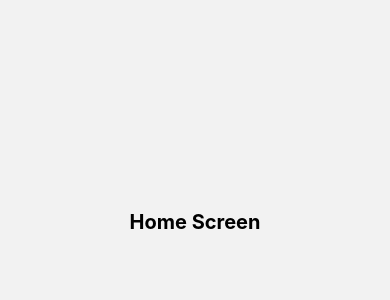
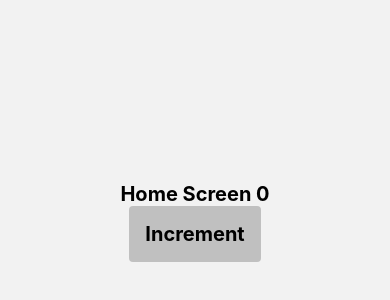
Before and after one commit to dflourusso/giphy-search, a React Native app: screen /HomeScreen in a window 390 px wide. Shown: the part 200-500 px from the top of the page. Built offline with nearby package versions, Linux system fonts and the light colour scheme.

Commit message:
build: configure redux and redux-saga

```diff
--- a/App.tsx
+++ b/App.tsx
@@ -1,8 +1,10 @@
 import { StatusBar } from 'expo-status-bar'
 import React from 'react'
 import { SafeAreaProvider } from 'react-native-safe-area-context'
+import { Provider } from 'react-redux'
 import useCachedResources from './hooks/useCachedResources'
 import Navigation from './navigation'
+import { store } from './store'
 
 const App: React.FC = () => {
   const isLoadingComplete = useCachedResources()
@@ -11,10 +13,12 @@ const App: React.FC = () => {
     return null
   }
   return (
-    <SafeAreaProvider>
-      <Navigation />
-      <StatusBar />
-    </SafeAreaProvider>
+    <Provider store={store}>
+      <SafeAreaProvider>
+        <Navigation />
+        <StatusBar />
+      </SafeAreaProvider>
+    </Provider>
   )
 }
 
--- /dev/null
+++ b/components/IncrementButton/index.tsx
@@ -0,0 +1,19 @@
+import * as React from 'react'
+import { Container, Text } from './styles'
+
+type IncrementButtonProps = {
+  onPress?: () => void
+}
+
+const IncrementButton: React.FC<IncrementButtonProps> = ({
+  // eslint-disable-next-line @typescript-eslint/no-empty-function
+  onPress = () => {},
+}) => {
+  return (
+    <Container onPress={onPress}>
+      <Text>Increment</Text>
+    </Container>
+  )
+}
+
+export default IncrementButton
--- /dev/null
+++ b/components/IncrementButton/styles.tsx
@@ -0,0 +1,12 @@
+import styled from 'styled-components/native'
+
+export const Container = styled.TouchableOpacity`
+  padding: 16px;
+  background-color: silver;
+  border-radius: 4px;
+`
+
+export const Text = styled.Text`
+  font-size: 20px;
+  font-weight: bold;
+`
--- a/package.json
+++ b/package.json
@@ -19,6 +19,7 @@
     "@react-navigation/bottom-tabs": "^6.0.5",
     "@react-navigation/native": "^6.0.2",
     "@react-navigation/native-stack": "^6.1.0",
+    "@reduxjs/toolkit": "^1.7.1",
     "axios": "^0.24.0",
     "expo": "~43.0.2",
     "expo-asset": "~8.4.3",
@@ -34,6 +35,9 @@
     "react-native-safe-area-context": "3.3.2",
     "react-native-screens": "~3.8.0",
     "react-native-web": "0.17.1",
+    "react-redux": "^7.2.6",
+    "redux": "^4.1.2",
+    "redux-saga": "^1.1.3",
     "styled-components": "^5.3.3"
   },
   "devDependencies": {
--- a/screens/HomeScreen/index.tsx
+++ b/screens/HomeScreen/index.tsx
@@ -1,10 +1,18 @@
 import * as React from 'react'
+import { useDispatch, useSelector } from 'react-redux'
+import IncrementButton from '../../components/IncrementButton'
+import { RootState } from '../../store'
+import { helloActions } from '../../store/ducks/hello'
 import { Container, Title } from './styles'
 
 const HomeScreen: React.FC = () => {
+  const dispatch = useDispatch()
+  const counter = useSelector((state: RootState) => state.helloReducer.counter)
+
   return (
     <Container>
-      <Title>Home Screen</Title>
+      <Title>Home Screen {counter}</Title>
+      <IncrementButton onPress={() => dispatch(helloActions.increment())} />
     </Container>
   )
 }
--- /dev/null
+++ b/store/ducks/hello.ts
@@ -0,0 +1,28 @@
+import { createAction, createReducer } from '@reduxjs/toolkit'
+
+interface HelloState {
+  counter: number
+}
+
+const increment = createAction<void>('hello/increment')
+const setCounter = createAction<number>('hello/setCounter')
+
+export const helloActions = {
+  increment,
+  setCounter,
+}
+
+const initialState: HelloState = {
+  counter: 0,
+}
+
+export const helloReducer = createReducer(initialState, {
+  [increment.type]: (state) => ({
+    ...state,
+    counter: state.counter + 1,
+  }),
+  [setCounter.type]: (state, { payload }) => ({
+    ...state,
+    counter: payload,
+  }),
+})
--- /dev/null
+++ b/store/ducks/index.ts
@@ -0,0 +1,6 @@
+import { combineReducers } from 'redux'
+import { helloReducer } from './hello'
+
+const reducers = combineReducers({ helloReducer })
+
+export default reducers
--- /dev/null
+++ b/store/index.ts
@@ -0,0 +1,22 @@
+import { AnyAction, applyMiddleware, createStore } from 'redux'
+import createSagaMiddleware from 'redux-saga'
+import reducers from './ducks'
+import rootSaga from './sagas'
+
+// eslint-disable-next-line @typescript-eslint/no-explicit-any
+const rootReducer = (state: any, action: AnyAction) => {
+  if (action.type === 'reset') {
+    return reducers(undefined, action)
+  }
+
+  return reducers(state, action)
+}
+
+const sagaMiddleware = createSagaMiddleware()
+const store = createStore(rootReducer, applyMiddleware(sagaMiddleware))
+sagaMiddleware.run(rootSaga)
+
+export { store }
+
+export type RootState = ReturnType<typeof store.getState>
+export type AppDispatch = typeof store.dispatch
--- /dev/null
+++ b/store/sagas/hello.ts
@@ -0,0 +1,18 @@
+import { select, takeEvery } from 'redux-saga/effects'
+import { RootState } from '..'
+import { helloActions } from '../ducks/hello'
+
+function counterSelector(state: RootState): number | undefined {
+  return state.helloReducer.counter
+}
+
+type counterSelectorType = ReturnType<typeof counterSelector>
+
+export function* onIncrement() {
+  const counter = (yield select(counterSelector)) as counterSelectorType
+  console.log(`Counter: ${counter}`)
+}
+
+export default function* helloSaga() {
+  yield takeEvery(helloActions.increment.type, onIncrement)
+}
--- /dev/null
+++ b/store/sagas/index.ts
@@ -0,0 +1,8 @@
+import { all } from 'redux-saga/effects'
+import hello from './hello'
+
+function* rootSaga() {
+  yield all([hello()])
+}
+
+export default rootSaga
```
Also changed, not shown: .eslintrc.json, 1 other file (tests, documents, lock files or other folders).
